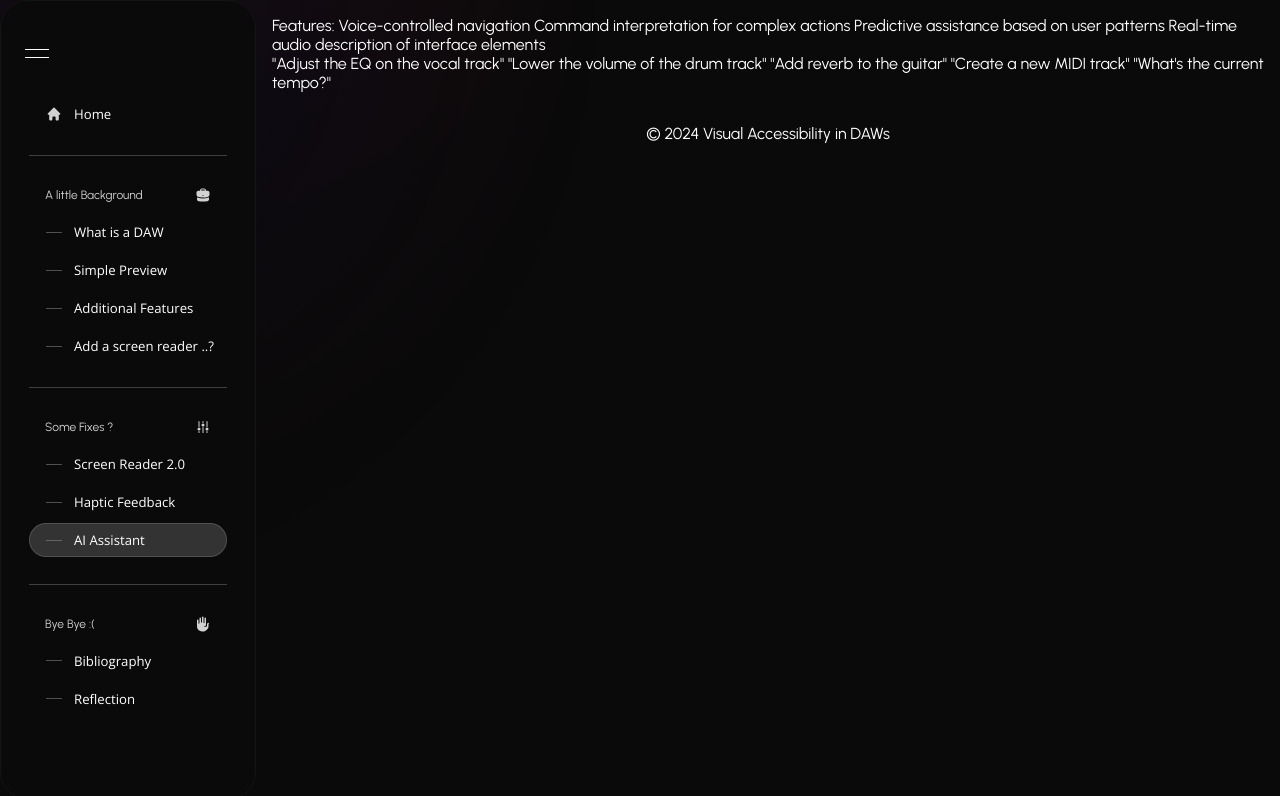
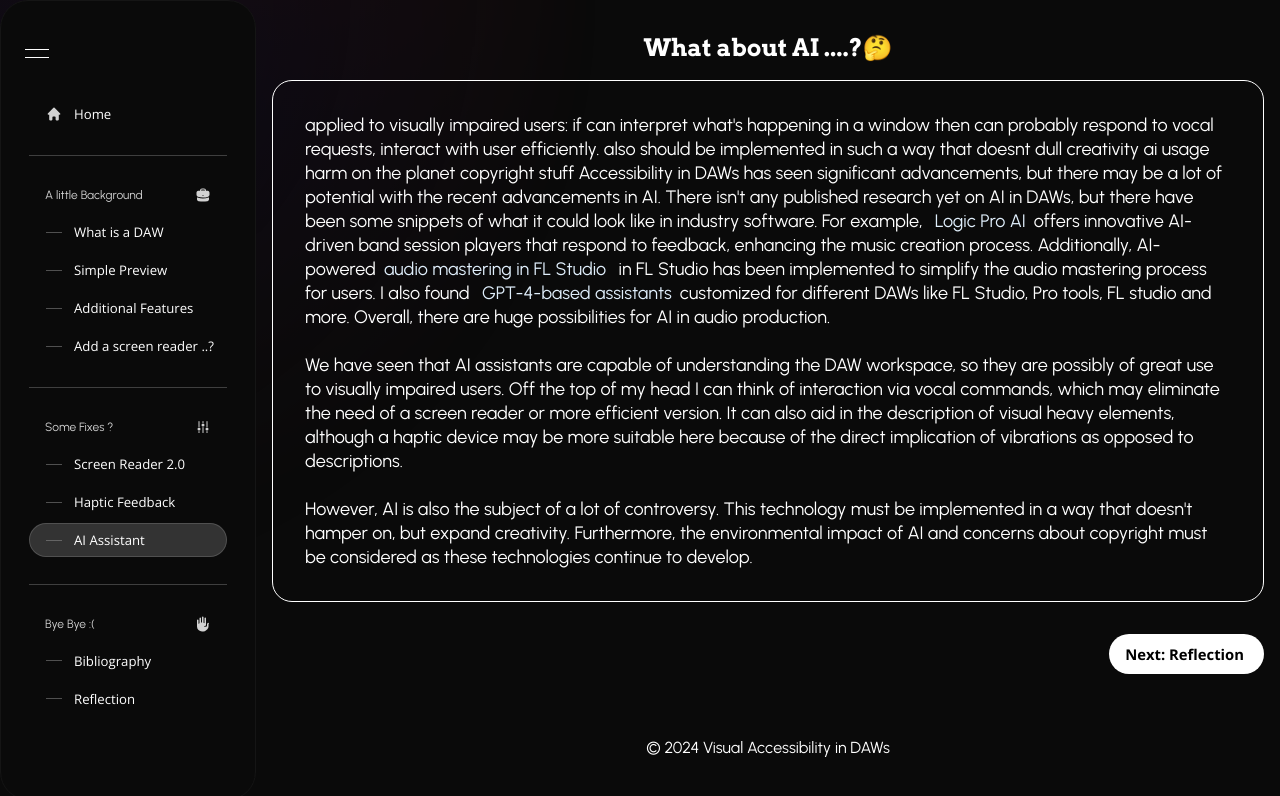
Before and after one commit to ota231/viz-daw-next, a Next.js app: page /learning/ai-assistant in a window 1280 px wide. Shown: the top 796 px of the page. Built offline with nearby package versions, Linux system fonts and the light colour scheme.

Commit message:
finish ai

```diff
--- a/src/app/learning/ai-assistant/page.tsx
+++ b/src/app/learning/ai-assistant/page.tsx
@@ -1,5 +1,6 @@
+import { Flex, Text, SmartLink, Button, Arrow } from '@/once-ui/components';
 export default function AIAssistant() {
-    return (
+    /*return (
         <div>
             <p>
                 Features:
@@ -17,5 +18,88 @@ export default function AIAssistant() {
             </p>
 
         </div>
-    )
+    )*/
+
+    return (
+        <Flex
+            direction='column'>
+            <Flex
+                as="header"
+                paddingY='16'
+                paddingX="16"
+                justifyContent="center"
+                alignItems="center"
+                maxHeight={64}
+                radius='l'
+                background='transparent'
+            >
+                <Text
+                    as="h1"
+                    variant='heading-strong-xl'
+                    align='center'>
+                    What about AI ....?🤔
+                </Text>
+
+            </Flex>
+
+            <Flex
+                borderStyle='solid-1'
+                radius='s'>
+                <Text
+                    as='p'
+                    variant='body-default-l'
+                    padding='32'>
+
+                    applied to visually impaired users: if can interpret what's happening in a window then can probably
+                    respond to vocal requests, interact with user efficiently.
+
+                    also should be implemented in such a way that doesnt dull creativity
+                    ai usage harm on the planet
+                    copyright stuff
+
+                    Accessibility in DAWs has seen significant advancements, but there may be a lot of potential with the recent advancements in AI.
+                    There isn't any published research yet on AI in DAWs, but there have been some snippets of what it could look like in industry software.
+                    For example, <SmartLink
+                        href='https://www.apple.com/newsroom/2024/05/logic-pro-takes-music-making-to-the-next-level-with-new-ai-features/'>
+                        Logic Pro AI</SmartLink>
+                    offers innovative AI-driven band session players that respond to feedback, enhancing the music creation process. Additionally, AI-powered
+                    <SmartLink href="https://www.image-line.com/fl-studio-news/ai-mastering/">
+                        audio mastering in FL Studio</SmartLink>  in FL Studio has been implemented to simplify the audio mastering process for users.
+                    I also found <SmartLink
+                        href='https://www.learnitect-ai.com/home/daw-ai-assistants'>
+                        GPT-4-based assistants</SmartLink>
+                    customized for different DAWs like FL Studio, Pro tools, FL studio and more.
+                    Overall, there are huge possibilities for AI in audio production.<br /> <br />
+
+                    We have seen that AI assistants are capable of understanding the DAW workspace, so they are possibly of great use to visually impaired users.
+                    Off the top of my head I can think of interaction via vocal commands, which may eliminate the need of a screen reader or more efficient version.
+                    It can also aid in the description of visual heavy elements, although a haptic device may be more suitable here because of the direct implication of vibrations
+                    as opposed to descriptions. <br /> <br />
+                    However, AI is also the subject of a lot of controversy.
+                    This technology must be implemented in a way that doesn't hamper on, but expand creativity. Furthermore, the environmental impact of AI and concerns
+                    about copyright must be considered as these technologies continue to develop.
+                </Text>
+            </Flex>
+
+
+            <Flex
+                margin='16'
+                padding='16'
+                justifyContent='right'
+                fillWidth
+            >
+                <Button
+                    id="next"
+                    href='/learning/reflection'
+                    variant="primary">
+                    <Flex alignItems="center">
+                        Next: Reflection
+                        <Arrow trigger="#next" color='onSolid' />
+                    </Flex>
+                </Button>
+
+            </Flex>
+
+        </Flex>
+    );
 }
```
